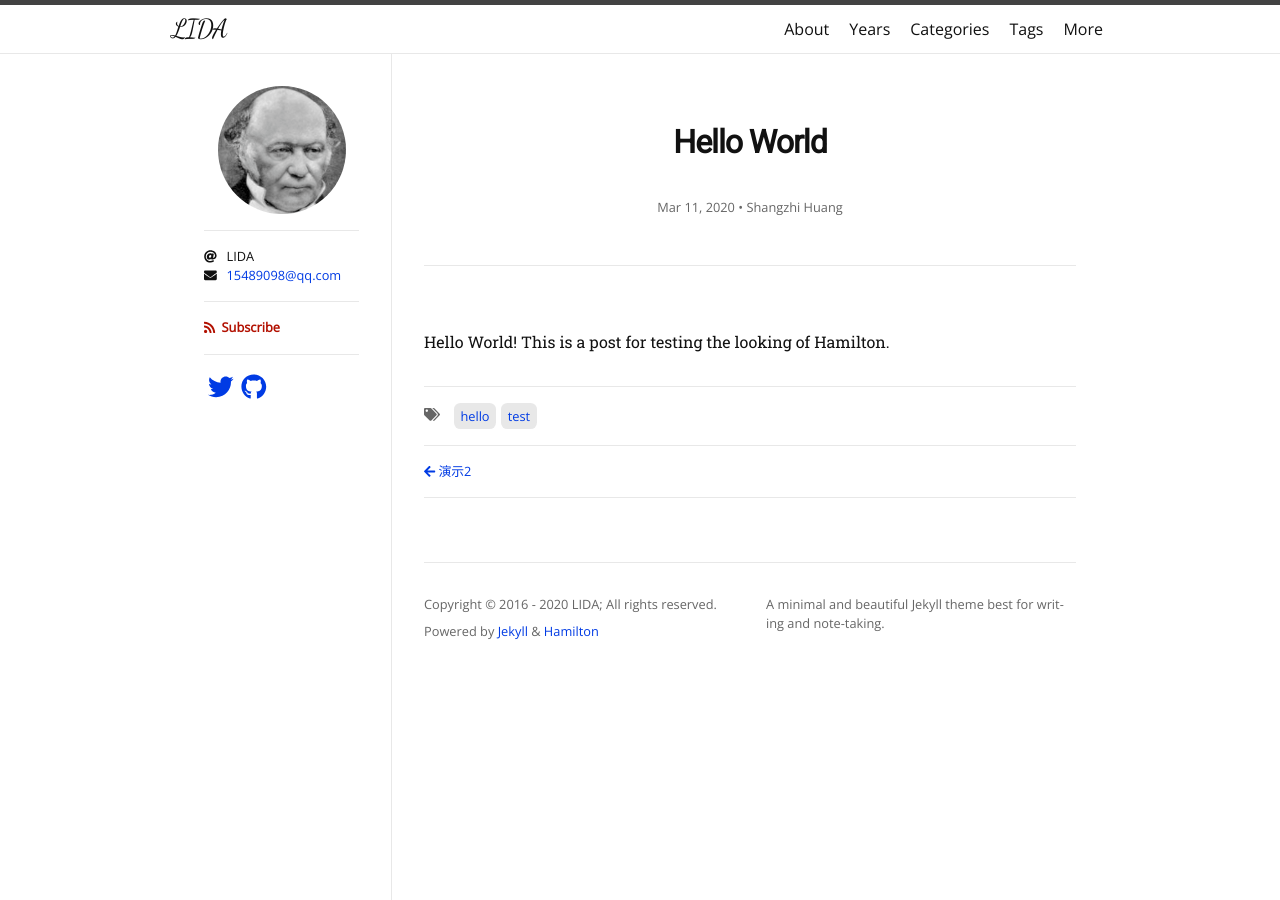
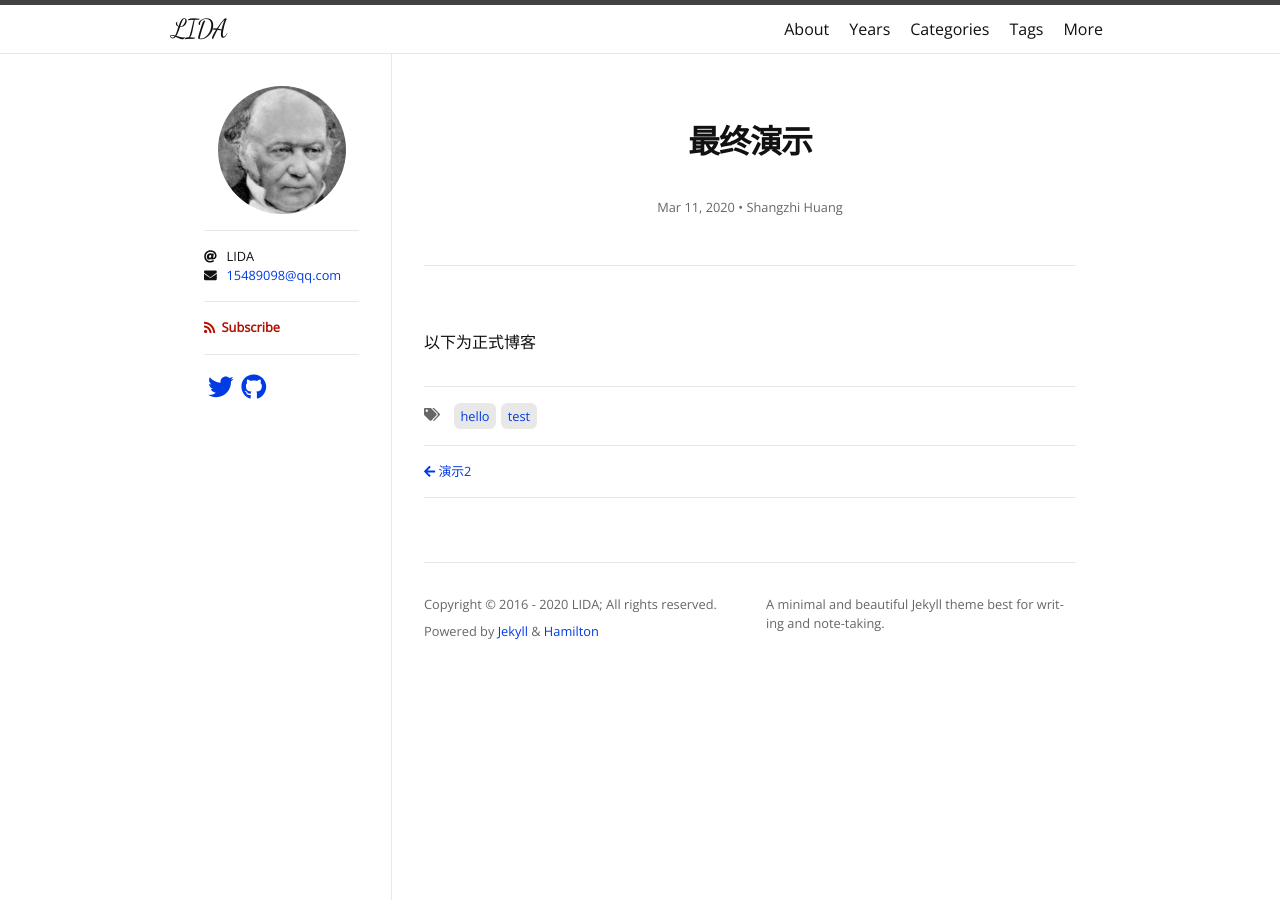
Before and after one commit to lidablog/lidablog.github.io, a Jekyll site: the page built from _posts/2020-03-11-hello-world.md, in a window 1280 px wide. Built offline with Jekyll 4.4.1, drawn with Linux system fonts in a browser that asks for light colours; nearby versions of some CDN libraries; some web fonts are replaced.

Commit message:
修改文件: _posts/2020-03-11-hello-world.md

```diff
--- a/_posts/2020-03-11-hello-world.md
+++ b/_posts/2020-03-11-hello-world.md
@@ -1,9 +1,9 @@
 ---
 layout: post
-title: Hello World
+title: 最终演示
 author: Shangzhi Huang
 date: 2020-03-11 18:42:53 +0800
 tags: [test, hello]
 ---
 
-Hello World! This is a post for testing the looking of Hamilton.
+以下为正式博客
```
